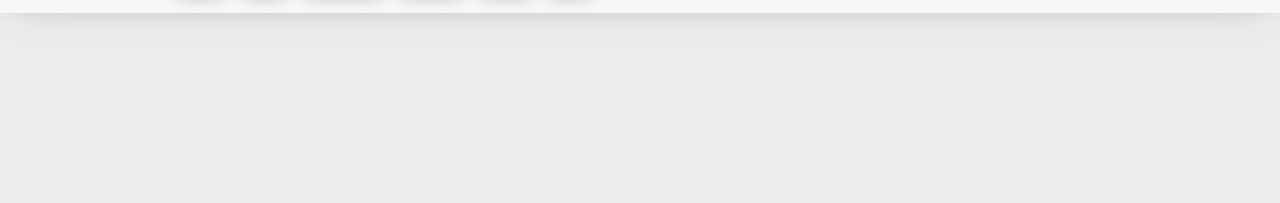
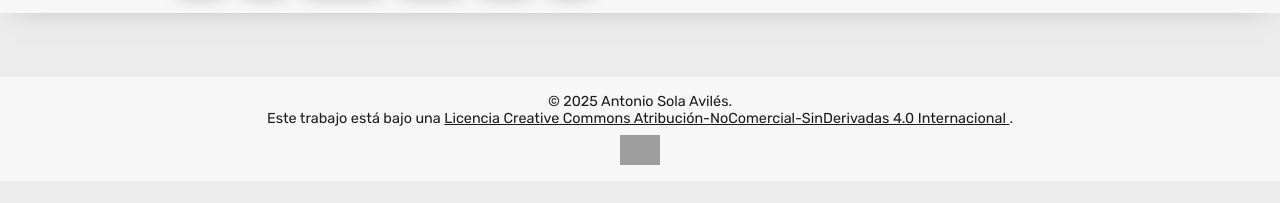
Before and after one commit to ASolaDev/pokedex, a plain HTML site: page index.html in a window 1280 px wide. Shown: the part 141-344 px from the top of the page. Drawn offline with Linux system fonts and the light colour scheme; no server answers; grey boxes are pictures that could not be loaded.

Commit message:
Añadido footer y licencia, modificado readme.md

```diff
--- a/index.html
+++ b/index.html
@@ -42,6 +42,18 @@
         </div>
     </main>
     <script src="./js/app.js"></script>
+    <footer style="text-align:center; padding:1rem 0; background:var(--clr-blanco); font-size:.9rem;">
+        <p>
+            &copy; 2025 Antonio Sola Avilés.<br>
+            Este trabajo está bajo una
+            <a rel="license" href="https://creativecommons.org/licenses/by-nc-nd/4.0/deed.es" target="_blank">
+                Licencia Creative Commons Atribución-NoComercial-SinDerivadas 4.0 Internacional
+            </a>.
+            <br>
+            <img alt="Licencia Creative Commons" style="margin-top:.5rem;vertical-align:middle;" height="30"
+                src="https://i.creativecommons.org/l/by-nc-nd/4.0/88x31.png" />
+        </p>
+    </footer>
 </body>
 
 </html>
--- a/js/app.js
+++ b/js/app.js
@@ -3,7 +3,7 @@ const botonesHeader = document.querySelectorAll(".btn-header");
 
 let URL = "https://pokeapi.co/api/v2/pokemon/";
 
-for (let i = 1; i <= 251; i++) {
+for (let i = 1; i <= 151; i++) {
     fetch(URL + i)
         .then((response) => response.json())
         .then(data => mostrarPokemon(data))
```
Also changed, not shown: 1 other file.
